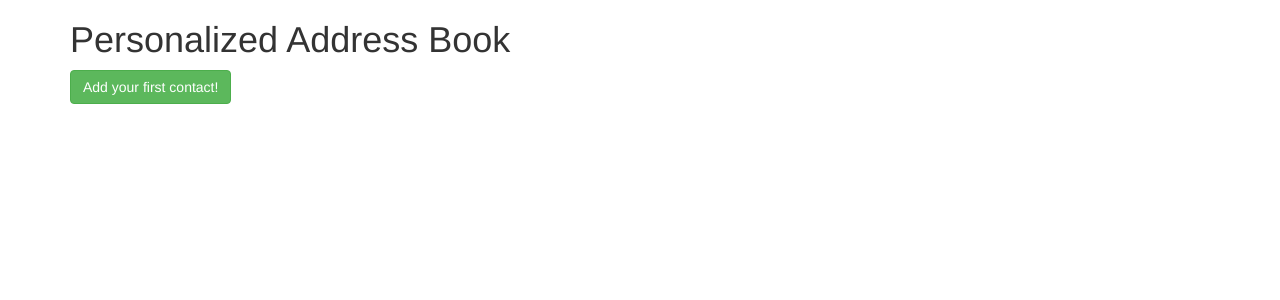
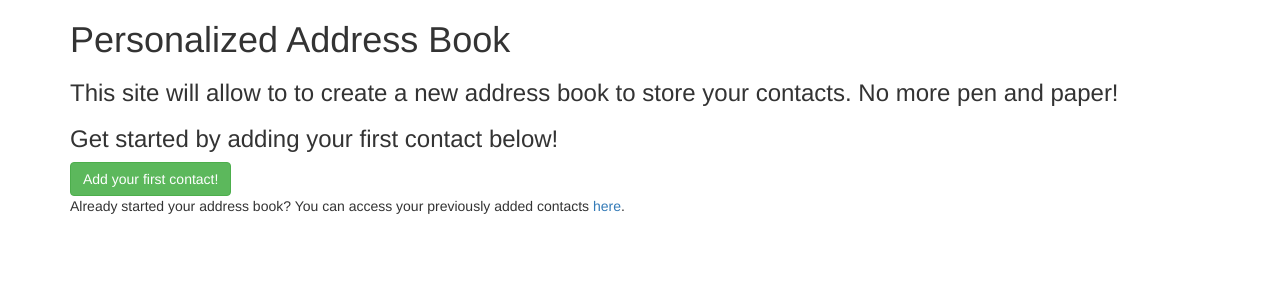
Before and after one commit to imattice/Address_Book, a PHP site: template views/home.html.twig in a window 1280 px wide. Shown: the top 300 px of the page. Run offline with PHP 8.4, Linux system fonts and the light colour scheme; the template is opened without the code that fills it, so the values that code supplies are empty; some libraries are stand-ins or nearby versions.

Commit message:
Polish: Make minor edits including closing open <font> tags and adding additional navigation to the home page

```diff
--- a/views/add_confirm.html.twig
+++ b/views/add_confirm.html.twig
@@ -16,9 +16,9 @@
             </div>
         <ul>
 
-            <button type='button' class='btn btn-success'><a href ='/add_contact'><font color='white'>Add a new contact</font></a></button>
-            <button type='button' class='btn btn-primary'><a href ='/view_all_contacts'><font color='white'>View all contacts</a></button>
-            <button type='button' class='btn btn-danger'><a href ='/delete_all'><font color='white'>Delete all contacts</a></button>
+            <button type='button' class='btn btn-success'><a href ='/add_contact'><font color='white'>Add a New Contact</font></a></button>
+            <button type='button' class='btn btn-primary'><a href ='/view_all_contacts'><font color='white'>View All Contacts</font></a></button>
+            <button type='button' class='btn btn-danger'><a href ='/delete_all'><font color='white'>Delete All Contacts</font></a></button>
         </div>
     </body>
 </html>
--- a/views/add_contact.html.twig
+++ b/views/add_contact.html.twig
@@ -6,7 +6,7 @@
     </head>
     <body>
         <div class='container'>
-            <h1>Complete the form below to add your first contact</h1>
+            <h2>Complete the form below to add a new contact</h2>
             <form action='/add_confirm' method='post'>
                 <div class='form-group'>
                     <label for='name_first'>First Name</label>
@@ -28,8 +28,8 @@
                     <label for='email'>Email Address (Optional)</label>
                     <input id='email' name='email' type='email'>
                 </div>
-                <button type='submit'class='btn btn-success'><font color='white'>Add Contact</button>
-                <button type='button' class='btn btn-primary'><a href ='/view_all_contacts'><font color='white'>Cancel</a></button>
+                <button type='submit'class='btn btn-success'><font color='white'>Add Contact</a></font></button>
+                <button type='button' class='btn btn-primary'><a href ='/view_all_contacts'><font color='white'>View All Contacts</font></a></button>
 
             </form>
         </div>
--- a/views/delete_all.html.twig
+++ b/views/delete_all.html.twig
@@ -7,7 +7,7 @@
     <body>
         <div class='container'>
             <h1>You have deleted all contacts</h1>
-            <button type='button' class='btn btn-success'><a href ='/add_contact'><font color='white'>Add a new contact</font></a></button>
+            <button type='button' class='btn btn-success'><a href ='/add_contact'><font color='white'>Add a New Contact</font></a></button>
         </div>
     </body>
 </html>
--- a/views/home.html.twig
+++ b/views/home.html.twig
@@ -7,7 +7,14 @@
     <body>
         <div class='container'>
             <h1>Personalized Address Book </h1>
-            <button type='button' class='btn btn-success'><a href='/add_contact'><font color='white'>Add your first contact! </a></button>
-        </div>
+            <h3>This site will allow to to create a new address book to store your contacts. No more pen and paper!</h3>
+            <h3>Get started by adding your first contact below!</h3>
+            <button type='button' class='btn btn-success'><a href='/add_contact'><font color='white'>Add your first contact! </font></a></button>
+        <footer>
+            <div>
+                <p>Already started your address book?  You can access your previously added contacts <a href='view_all_contacts'>here</a>.</p>
+            </div>
+        </footer>
+    </div>
     </body>
 </html>
--- a/views/view_all_contacts.html.twig
+++ b/views/view_all_contacts.html.twig
@@ -19,8 +19,8 @@
                             <li>Email: {{contact.getEmail}} </li>
                         </div>
                     {% endfor %}
-                    <button type='button' class='btn btn-success'><a href ='/add_contact'><font color='white'>Add a new contact</font></a></button>
-                    <button type='button' class='btn btn-danger'><a href ='/delete_all'><font color='white'>Delete all contacts</font></a></button>
+                    <button type='button' class='btn btn-success'><a href ='/add_contact'><font color='white'>Add a New Contact</font></a></button>
+                    <button type='button' class='btn btn-danger'><a href ='/delete_all'><font color='white'>Delete All Contacts</font></a></button>
                 </ul>
                 {# <!-- If the saved contact array is empty, a message will display instead of a list of contacts --> #}
 
```
